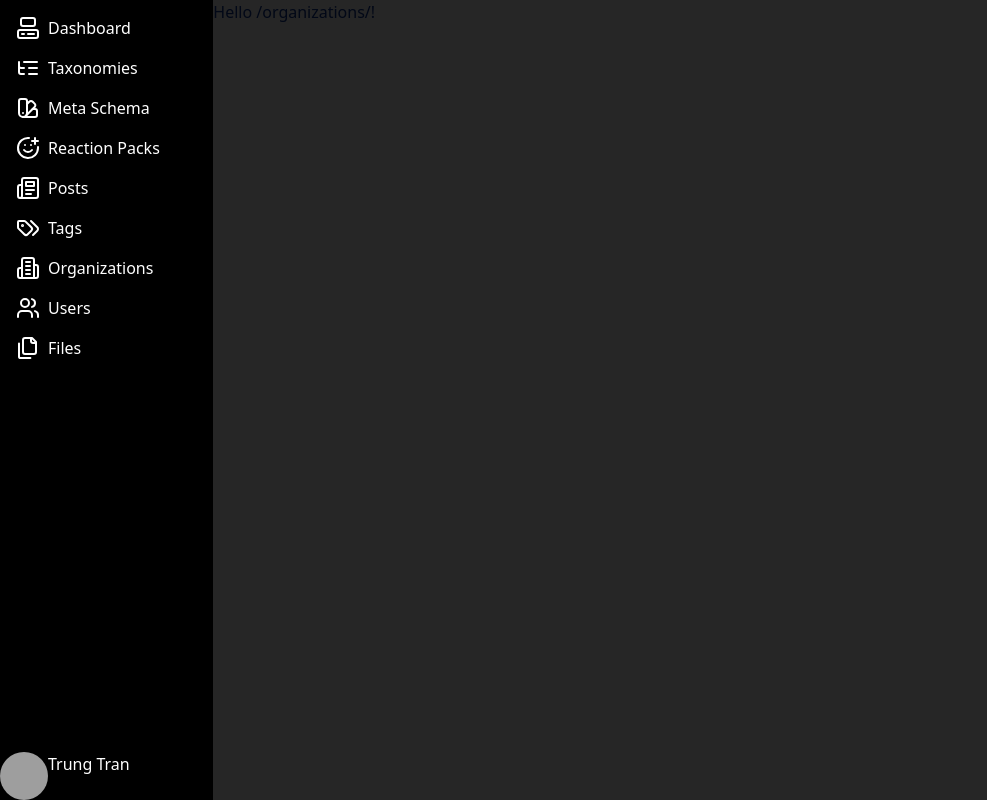
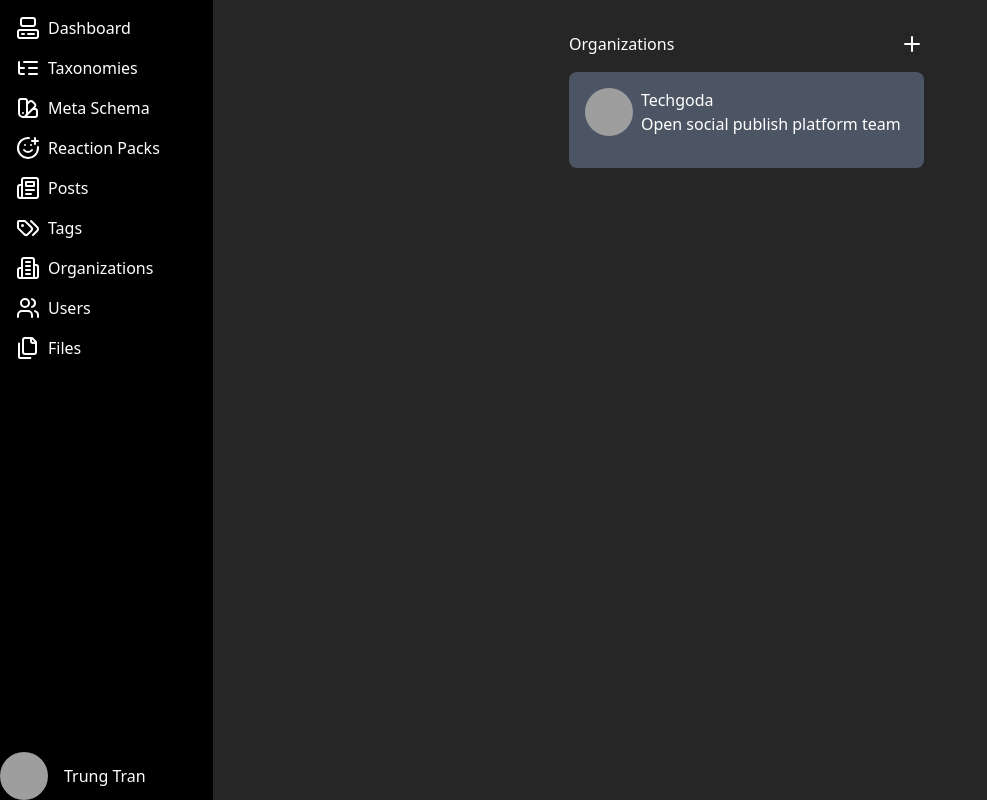
Before and after one commit to viettrung2508/Publiz-admin, a React (Vite) app: page /organizations in a window 1280 px wide. Shown: the whole page, without its empty margins (0-987 px from the left). Built offline with nearby package versions, Linux system fonts and the light colour scheme; no server answers; grey boxes are pictures that could not be loaded.

Commit message:
add page organizations

```diff
--- a/src/components/UserItem.tsx
+++ b/src/components/UserItem.tsx
@@ -1,6 +1,6 @@
 export default function UserItem() {
     return (
-        <div className="flex">
+        <div className="flex items-center">
             <div className="rounded-full h-12 w-12 overflow-hidden">
                 <img
                     className="h-full w-full object-cover"
@@ -8,7 +8,7 @@ export default function UserItem() {
                     alt="Profile"
                 />
             </div>
-            <p>Trung Tran</p>
+            <p className="ml-4">Trung Tran</p>
         </div>
     );
 }
--- a/src/routes/organizations/index.tsx
+++ b/src/routes/organizations/index.tsx
@@ -1,5 +1,67 @@
 import { createFileRoute } from '@tanstack/react-router'
+import {
+  Plus,
+} from "lucide-react"
+import * as React from "react"
+import {
+  Drawer,
+  DrawerClose,
+  DrawerContent,
+  DrawerDescription,
+  DrawerFooter,
+  DrawerHeader,
+  DrawerTitle,
+  DrawerTrigger,
+} from "@/components/ui/drawer"
 
+import { Button } from '@/components/ui/button'
 export const Route = createFileRoute('/organizations/')({
-  component: () => <div>Hello /organizations/!</div>
+  component: Organizations
 })
+function Organizations() {
+  return (
+    <div className='text-white w-2/6 mx-auto pt-8'>
+      <div className='flex justify-between'>
+        <h1>Organizations</h1>
+        <Drawer direction='right'>
+          <DrawerTrigger>
+            <Plus />
+          </DrawerTrigger>
+          <DrawerContent>
+            <DrawerHeader>
+              <DrawerTitle>Are you absolutely sure?</DrawerTitle>
+              <DrawerDescription>This action cannot be undone.</DrawerDescription>
+            </DrawerHeader>
+            <DrawerFooter>
+              <Button>Submit</Button>
+              <DrawerClose>
+                <Button variant="outline">Cancel</Button>
+              </DrawerClose>
+            </DrawerFooter>
+          </DrawerContent>
+        </Drawer>
+
+      </div>
+
+      <div className='bg-gray-600 p-4 rounded-lg mt-4'>
+        <div className='flex pb-4'>
+          <div>
+            <img
+              className="h-12 w-12 rounded-full object-cover"
+              src="https://upload.wikimedia.org/wikipedia/commons/thumb/d/d7/Cristiano_Ronaldo_playing_for_Al_Nassr_FC_against_Persepolis%2C_September_2023_%28cropped%29.jpg/440px-Cristiano_Ronaldo_playing_for_Al_Nassr_FC_against_Persepolis%2C_September_2023_%28cropped%29.jpg"
+              alt="Profile"
+            />
+          </div>
+          <div className='pl-2'>
+            <h1 className=''>Techgoda</h1>
+            <p>Open social publish platform team</p>
+          </div>
+        </div>
+
+
+
+
+      </div>
+    </div>
+  )
+}
```
